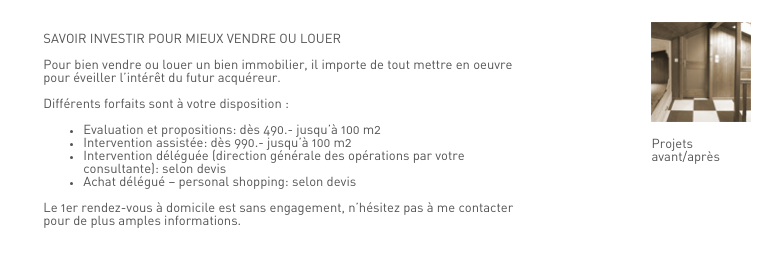
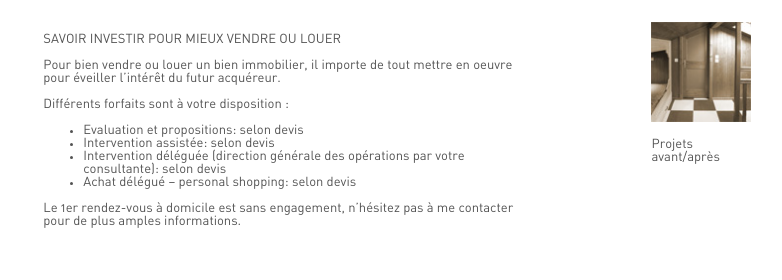
Before and after one commit to cittadhammo/idinterieur, a plain HTML site: page fr/homestag.html in a window 1280 px wide. Shown: the part 211-491 px from the top of the page, 290-1072 px from the left. Drawn offline with Linux system fonts and the light colour scheme.

Commit message:
Update homestag.html

```diff
--- a/fr/homestag.html
+++ b/fr/homestag.html
@@ -87,15 +87,15 @@
 				</p>
 
 				<ul>
-				    <li>Evaluation et propositions: dès 490.- jusqu’à 100 m2</li>
-				    <li>Intervention assistée: dès 990.- jusqu’à 100 m2 </li>
+				    <li>Evaluation et propositions: selon devis</li>
+				    <li>Intervention assistée: selon devis </li>
 				    <li>Intervention déléguée (direction générale des opérations par votre consultante): selon devis</li>
 				    <li>Achat délégué – personal shopping: selon devis</li>
 				</ul>
 				<!--
 				<p class="bloc_archi">
-				    - Evaluation et propositions: dés 490.- jusqu’à 100 m2</br>
-				    - Intervention assistée: dés 990.- jusqu’à 100 m2 </br>
+				    - Evaluation et propositions: selon devis</br>
+				    - Intervention assistée: selon devis</br>
 				    - Intervention déléguée (direction générale des opérations par votre consultante): selon devis </br>
 				    - Achat délégué – personal shopping: selon devis</br>
 				</p>
```
